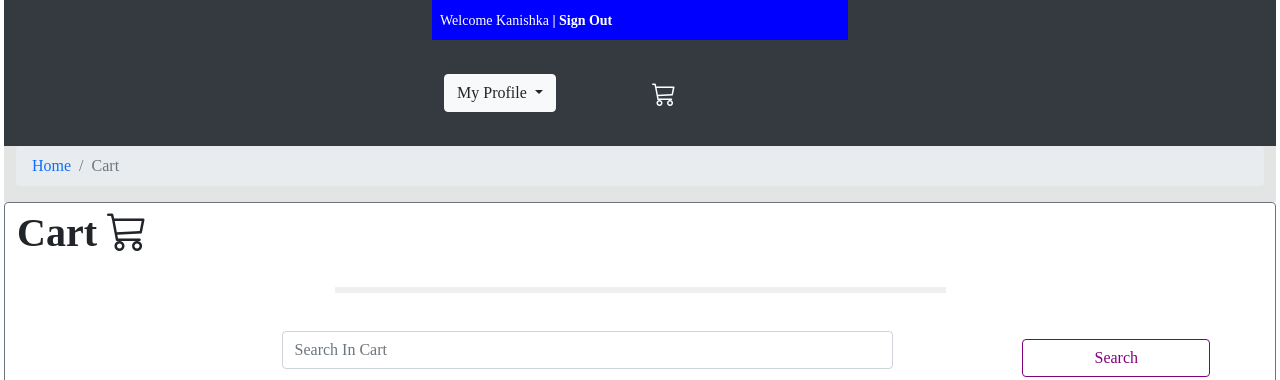
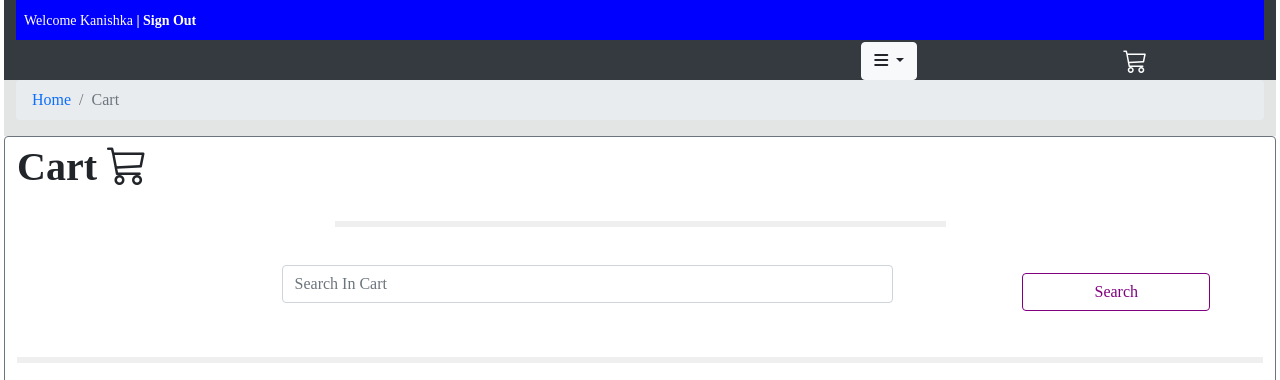
Before and after one commit to 110kanishkamedankara110/fiberOPs, a PHP site: page /phpmailer/cart.php in a window 1280 px wide. Shown: the top 380 px of the page. Run offline with PHP 8.4, Linux system fonts and the light colour scheme; a user stored in the database is signed in; data comes from the database, SQL or seed files in the repository; some libraries are stand-ins or nearby versions.

Commit message:
header and nav bar done

```diff
--- a/Stylesheet/newStyles.css
+++ b/Stylesheet/newStyles.css
@@ -1,6 +1,5 @@
 .search {
     position: relative;
-    box-shadow: 0 0 40px rgba(51, 51, 51, .1);
 }
 .border-none{
     border: none !important;
--- a/Stylesheet/storeStyle.css
+++ b/Stylesheet/storeStyle.css
@@ -1001,7 +1001,7 @@ h4 {
 
     /*NEWLY ADDED CAN REMOVE*/
     .row {
-        overflow-x: scroll;
+
         flex-wrap: nowrap;
         justify-content: unset;
     }
--- a/header.php
+++ b/header.php
@@ -1,13 +1,15 @@
 <div style="background-color: green;" class="row bg-dark text-white">
-    <div style="background-color: blue;" class="col-12 col-lg-4 align-self-start p-2">
+    <div style="background-color: blue;" class="col-12 align-self-start p-2">
         <span>
+            <?php
+            if (isset($_SESSION["user"])) { ?>
+
                 <a href="home.php" class="text-decoration-none text-white text-start label1">
+                    <?php echo "Welcome" . " " . $_SESSION["user"]["first_name"]; ?>
+                </a>
             <?php
-                if (isset($_SESSION["user"])) {
-                    echo "Welcome" . " " . $_SESSION["user"]["first_name"];
             } else {
             ?>
-            </a>
                 <a href="index.php" class="text-white">Sign In</a>
             <?php
             }
@@ -24,28 +26,30 @@
     <?php
     if (isset($_SESSION["user"])) {
     ?>
-        <div class="col-12 col-lg-4">
-            <div class="row mt-1  mb-1">
+        <div class="col-12">
+            <div class="row flex-row-reverse flex-md-row mt-0 ms-auto mb-0 align-items-end">
                 <!-- <div class="col-1 col-lg-3 mt-1">
                         <span class="text-start label2" onclick="gotoaddproduct();">Sell</span>
                     </div> -->
-                <div class="col-2 col-lg-6">
+                <div class="col-10 col-md-11 col-lg-8 text-end">
                      <div class="dropdown">
-                        <button class="btn btn-light dropdown-toggle" type="button" id="dropdownMenuButton1" data-bs-toggle="dropdown" aria-expanded="false">
-                            My Profile
+                        <button class="btn btn-light dropdown-toggle m-0" type="button" id="dropdownMenuButton1" data-bs-toggle="dropdown" aria-expanded="false">
+                        <i class="fa-solid fa-bars"></i>
                         </button>
                         <ul class="dropdown-menu" aria-labelledby="dropdownMenuButton1">
                             <li><a class="dropdown-item" href="watchlist.php">Watchlist</a></li>
                             <li><a class="dropdown-item" href="tranceactionhistory.php">Purchase History</a></li>
+
                 <!-- <li><a class="dropdown-item" href="massage.php">Message</a></li> -->
 
                 <!-- <li><a class="dropdown-item" href="sellerproductview.php">My Products</a></li> -->
-                            <li><a class="dropdown-item" href="userprofile.php">My Profile</a></li>
+                <!-- <li><a class="dropdown-item" href="userprofile.php">My Profile</a></li> -->
                 <!-- <li><a class="dropdown-item" href="myselling.php">My sellings</a></li> -->
                 </ul>
                     </div>
+
             </div>
-                <div onclick="cart();" style="cursor: pointer;" class=" col-1 col-lg-6 mt-1 mb-5 mb-lg-0 cticon">
+            <div onclick="cart();" style="cursor: pointer;" class=" col-2 col-md-1 mt-0 mt-md-1 mb-lg-0 cticon text-center text-md-end">
                 <!-- <i class="bi bi-cart-fill text-white fw-bolder fs-4"></i> -->
                 <i class="bi bi-cart3 text-white fw-bolder fs-4"></i>
             </div>
@@ -55,6 +59,5 @@
 
 <?php
     }
-
 ?>
 </div>
```
Also changed, not shown: home.php (+6 -6 lines). Lines whose indentation alone changed are shown as unchanged.
